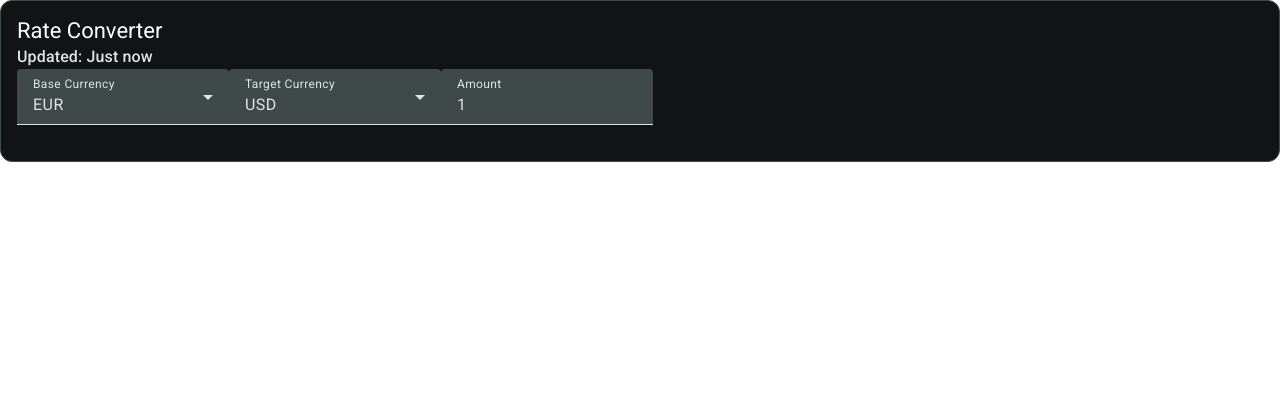
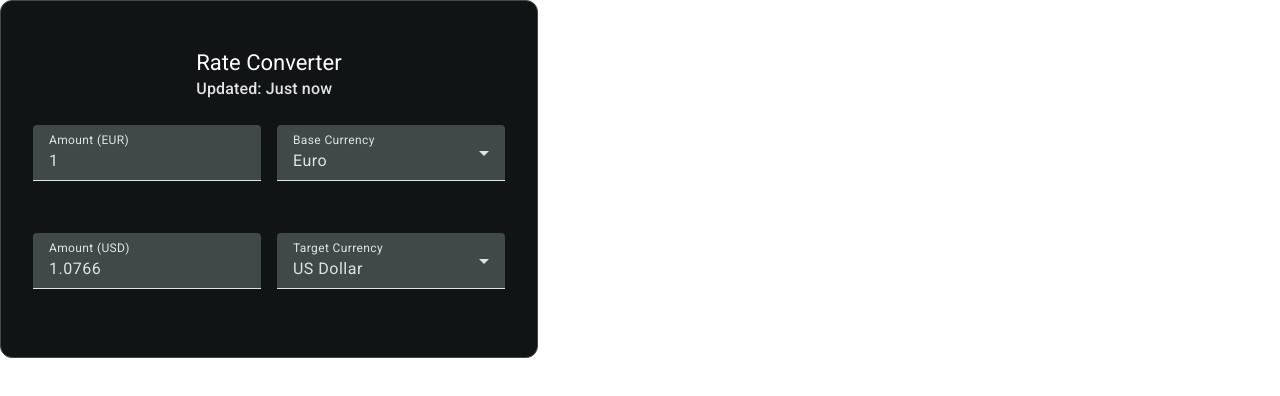
Before and after one commit to mojitz/currency-converter, an Angular app: page / in a window 1280 px wide. Shown: the top 396 px of the page. Built offline with nearby package versions, Linux system fonts and the light colour scheme.

Commit message:
feat: initial implementation of rates

```diff
--- a/src/app/app.component.html
+++ b/src/app/app.component.html
@@ -1 +1 @@
-<app-currency-converter></app-currency-converter>
+<app-currency-converter [rates]="rates"></app-currency-converter>
--- a/src/app/app.component.ts
+++ b/src/app/app.component.ts
@@ -10,4 +10,12 @@ import {CurrencyConverterComponent} from './currency-converter/currency-converte
 })
 export class AppComponent {
   title = 'currency-converter';
+  rates = [
+    { base: { key: 'EUR', label: 'Euro' }, target: { key: 'USD', label: 'US Dollar' }, baseToTargetRate: 1.0766 },
+    { base: { key: 'EUR', label: 'Euro' }, target: { key: 'CHF', label: 'Swiss Franc' }, baseToTargetRate: 0.9769 },
+    { base: { key: 'EUR', label: 'Euro' }, target: { key: 'GBP', label: 'British Pound' }, baseToTargetRate: 0.8583 },
+    { base: { key: 'USD', label: 'US Dollar' }, target: { key: 'JPY', label: 'Japanese Yen' }, baseToTargetRate: 154.527 },
+    { base: { key: 'CHF', label: 'Swiss Franc' }, target: { key: 'USD', label: 'US Dollar' }, baseToTargetRate: 1.1021 },
+    { base: { key: 'GBP', label: 'British Pound' }, target: { key: 'CAD', label: 'Canadian Dollar' }, baseToTargetRate: 1.7162 },
+  ];
 }
--- a/src/app/currency-converter/currency-converter.component.html
+++ b/src/app/currency-converter/currency-converter.component.html
@@ -1,31 +1,39 @@
-<mat-card appearance="outlined">
-  <mat-card-header class="text">
-    <mat-card-title> Rate Converter</mat-card-title>
+<mat-card appearance="outlined" class="converter-card">
+  <mat-card-header>
+    <mat-card-title>Rate Converter</mat-card-title>
     <mat-card-subtitle>Updated: Just now</mat-card-subtitle>
   </mat-card-header>
+
   <mat-card-content>
     <form [formGroup]="form" class="converter-form">
+      <div class="form-row">
+        <mat-form-field>
+          <mat-label>Amount ({{ form.value.base }})</mat-label>
+          <input (focus)="activeField.set('base')" matInput type="number" formControlName="baseAmount" />
+        </mat-form-field>
         <mat-form-field>
           <mat-label>Base Currency</mat-label>
-        <mat-select [formControlName]="'base'" >
-          @for (c of Object.keys(rates); track c){
-            <mat-option [value]="c">{{c}}</mat-option>
+          <mat-select formControlName="base">
+            @for (c of uniqueCurrencies(); track c.key) {
+              <mat-option [value]="c.key">{{ c.label }}</mat-option>
             }
           </mat-select>
         </mat-form-field>
+      </div>
+      <div class="form-row">
+        <mat-form-field>
+        <mat-label>Amount ({{ form.value.target }})</mat-label>
+        <input (focus)="activeField.set('target')" matInput type="number" formControlName="targetAmount" />
+      </mat-form-field>
         <mat-form-field>
           <mat-label>Target Currency</mat-label>
-        <mat-select [formControlName]="'target'">
-          @for (c of Object.keys(rates); track c){
-            <mat-option [value]="c">{{c}}</mat-option>
+          <mat-select formControlName="target">
+            @for (c of uniqueCurrencies(); track c.key) {
+              <mat-option [value]="c.key">{{ c.label }}</mat-option>
             }
           </mat-select>
         </mat-form-field>
-
-      <mat-form-field>
-        <mat-label>Amount</mat-label>
-        <input matInput type="number" [formControlName]="'amount'"  />
-      </mat-form-field>
+      </div>
     </form>
   </mat-card-content>
 </mat-card>
--- a/src/app/currency-converter/currency-converter.component.scss
+++ b/src/app/currency-converter/currency-converter.component.scss
@@ -1,3 +1,33 @@
-.text{
-  color: white;
+
+.converter-card {
+  display: flex;
+  flex-direction: column;
+  align-items: center;
+  padding: 2rem;
+  width: fit-content;
+
+  mat-card-header {
+    margin-bottom: 1.5rem;
+  }
+
+  mat-card-content {
+    width: 100%;
+    max-width: 500px;
+  }
 }
+
+.converter-form {
+  display: flex;
+  flex-direction: column;
+  gap: 2rem;
+}
+
+.form-row {
+  display: grid;
+  grid-template-columns: 1fr 1fr;
+  gap: 1rem;
+
+  @media (max-width: 600px) {
+    grid-template-columns: 1fr;
+  }
+}
--- a/src/app/currency-converter/currency-converter.component.ts
+++ b/src/app/currency-converter/currency-converter.component.ts
@@ -1,4 +1,4 @@
-import { Component, inject, signal, computed } from '@angular/core';
+import { Component, inject, signal, computed,input,effect} from '@angular/core';
 import { CommonModule } from '@angular/common';
 import { ReactiveFormsModule, NonNullableFormBuilder } from '@angular/forms';
 import { MatFormFieldModule } from '@angular/material/form-field';
@@ -6,7 +6,13 @@ import { MatSelectModule } from '@angular/material/select';
 import { MatInputModule } from '@angular/material/input';
 import { MatOptionModule } from '@angular/material/core';
 import { MatCardModule } from '@angular/material/card';
+import { toSignal as rxToSignal } from '@angular/core/rxjs-interop';
 
+export interface CurrencyRate {
+  base: { key: string; label: string };
+  target: { key: string; label: string };
+  baseToTargetRate: number;
+}
 @Component({
   selector: 'app-currency-converter',
   imports: [ CommonModule,
@@ -19,19 +25,70 @@ import { MatCardModule } from '@angular/material/card';
   templateUrl: './currency-converter.component.html',
   styleUrl: './currency-converter.component.scss'
 })
-export class CurrencyConverterComponent {
+export class CurrencyConverterComponent{
+  rates = input<Array<CurrencyRate>>();
+  uniqueCurrencies = computed(() => {
+    const map = new Map<string, string>();
+    if (!this.rates) {
+      return [];
+    }
+    for (const rate of this.rates()??[]) {
+      map.set(rate.base.key, rate.base.label);
+      map.set(rate.target.key, rate.target.label);
+    }
+    return Array.from(map.entries()).map(([key, label]) => ({ key, label }));
+  });
   private fb = inject(NonNullableFormBuilder);
+
   form = this.fb.group({
-    base: 'EUR' as 'EUR' | 'USD' | 'CHF' | 'GBP',
-    target: 'USD' as 'USD' | 'CHF' | 'GBP' | 'JPY' | 'CAD',
-    amount: 1,
+    base: 'EUR' as string,
+    target: 'USD' as string,
+    baseAmount: 1,
+    targetAmount: 1,
   });
-  protected readonly rates = {
-    EUR: { USD: 1.0766, CHF: 0.9769, GBP: 0.8583 },
-    USD: { JPY: 154.527 },
-    CHF: { USD: 1.1021 },
-    GBP: { CAD: 1.7162 },
-  };
-  protected readonly Object = Object;
+  readonly base = rxToSignal(this.form.controls.base.valueChanges, {
+    initialValue: this.form.controls.base.value,
+  });
 
+  readonly target = rxToSignal(this.form.controls.target.valueChanges, {
+    initialValue: this.form.controls.target.value,
+  });
+
+  readonly baseAmount = rxToSignal(this.form.controls.baseAmount.valueChanges, {
+    initialValue: this.form.controls.baseAmount.value,
+  });
+
+  readonly targetAmount = rxToSignal(this.form.controls.targetAmount.valueChanges, {
+    initialValue: this.form.controls.targetAmount.value,
+  });
+  activeField = signal<'base' | 'target'>('base');
+  constructor() {
+    effect(() => {
+      const base = this.base();
+      const target = this.target();
+      const rate = this.getRate(base, target);
+      if (!rate) return;
+
+      if (this.activeField() === 'base') {
+        const baseAmt = this.baseAmount();
+        this.form.patchValue({
+          targetAmount: +(baseAmt * rate).toFixed(4),
+        }, { emitEvent: false });
+      }
+
+      if (this.activeField() === 'target') {
+        const targetAmt = this.targetAmount();
+        this.form.patchValue({
+          baseAmount: +(targetAmt / rate).toFixed(4),
+        }, { emitEvent: false });
+      }
+    });
+  }
+  private getRate(base: string, target: string): number | undefined {
+    return (
+      this.rates()?.find(
+        (r) => r.base.key === base && r.target.key === target
+      )?.baseToTargetRate ?? undefined
+    );
+  }
 }
--- a/src/styles.scss
+++ b/src/styles.scss
@@ -1,4 +1,5 @@
 /* You can add global styles to this file, and also import other style files */
 
 html, body { height: 100%; }
-body { margin: 0; font-family: Roboto, "Helvetica Neue", sans-serif; }
+body { margin: 0; font-family: Roboto, "Helvetica Neue", sans-serif;
+  color: white; }
```
Lines whose indentation alone changed are shown as unchanged.
